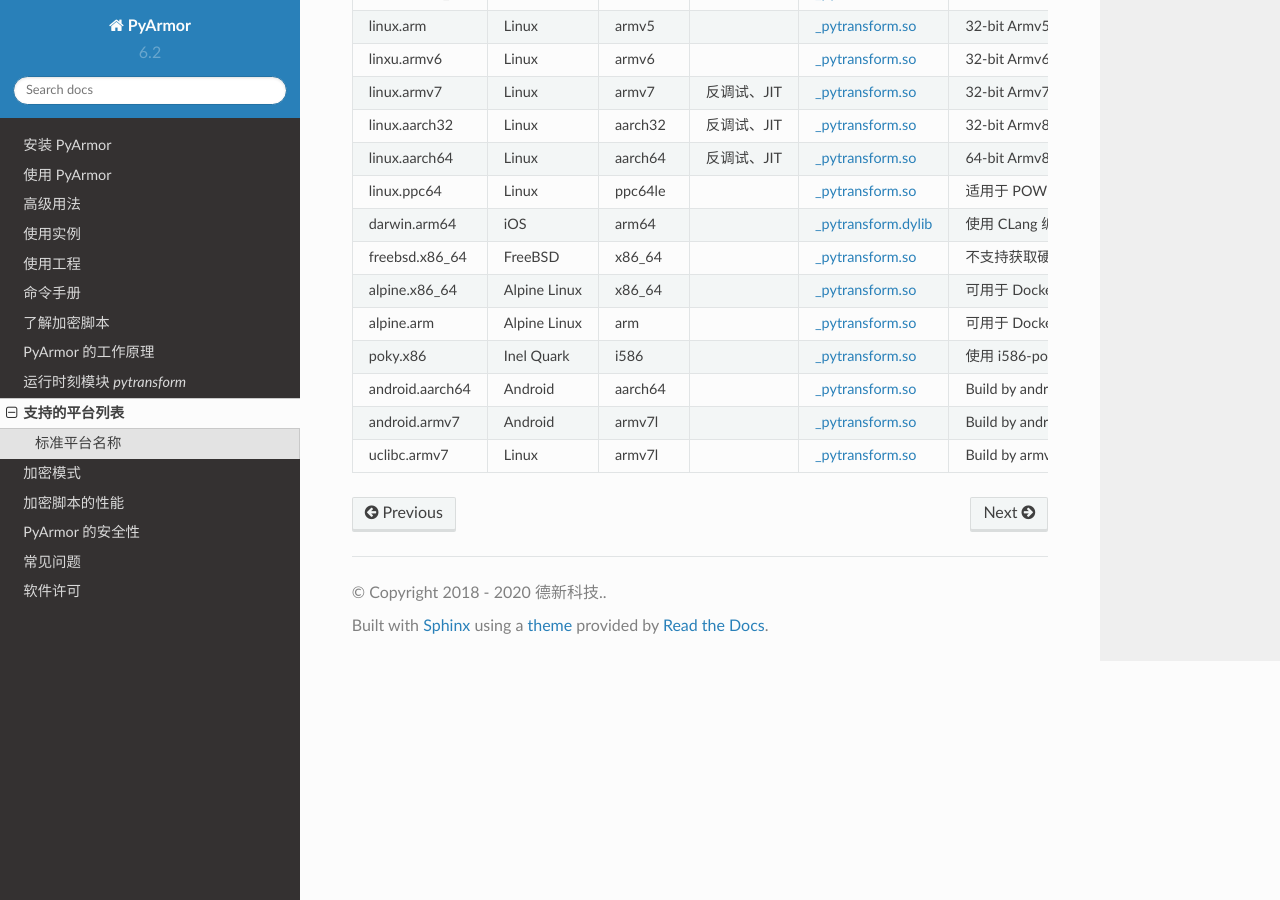
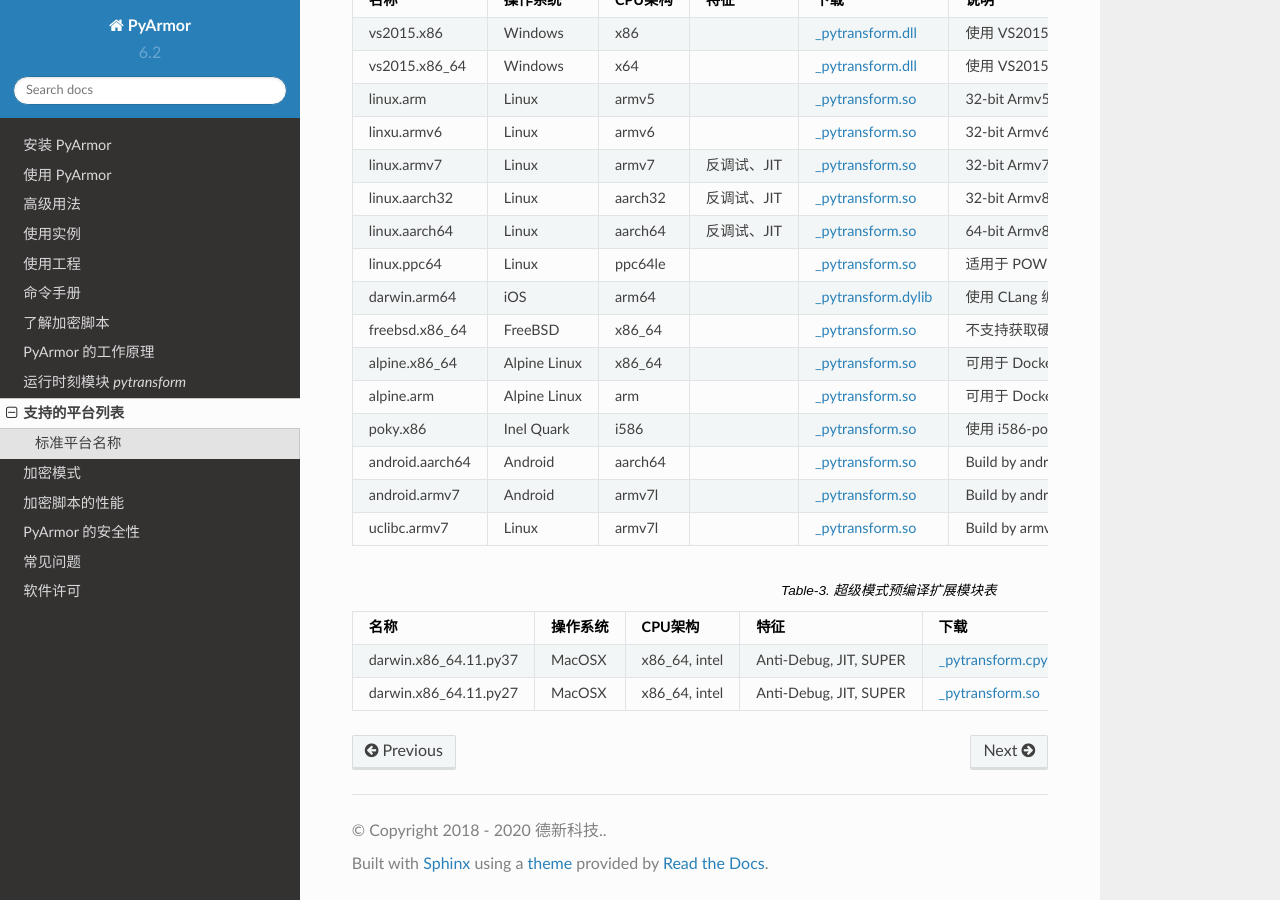
Before and after one commit to dashingsoft/pyarmor-docs-zh, a Sphinx documentation site: the page built from docs/platforms.rst, in a window 1280 px wide and 900 px high, scrolled down 2103 px. Built offline with Sphinx 7.4.7 and the Read the Docs theme 2.0.0, drawn with Linux system fonts in a browser that asks for light colours; some of the changed text lies outside the part shown.

Commit message:
Add super mode libraries

```diff
--- a/docs/platforms.rst
+++ b/docs/platforms.rst
@@ -13,6 +13,9 @@ PyArmor 的核心函数使用 C 来实现，对于常用的平台和部分嵌入
 在这些平台下面， `pyarmor` 会搜索 ``~/.pyarmor/platforms/SYSTEM/ARCH``
 ，其中 ``SYSTEM.ARCH`` 是一个 `标准平台名称`_ 。如果还没有下载，那么会
 自动从远程服务器下载相应平台的动态库。
+
+从 v6.2.0 开始， 新增加的 :ref:`超级模式` 和以前的动态库不一样，它是直接使用扩展
+模块 :mod:`pytransform` ，预编译的扩展模块列在 `超级模式预编译扩展模块表`_
 
 最新的全部支持的动态库详细列表可以参考
 https://github.com/dashingsoft/pyarmor-core/blob/master/platforms/index.json
@@ -228,3 +231,27 @@ jondy.zhao@gmail.com
      -
      - `_pytransform.so <http://pyarmor.dashingsoft.com/downloads/latest/uclibc.armv7.0/_pytransform.so>`_
      - Build by armv7-buildroot-uclibceabihf-gcc
+
+.. list-table:: Table-3. 超级模式预编译扩展模块表
+   :name: 超级模式预编译扩展模块表
+   :widths: 10 10 10 20 10 40
+   :header-rows: 1
+
+   * - 名称
+     - 操作系统
+     - CPU架构
+     - 特征
+     - 下载
+     - 说明
+   * - darwin.x86_64.11.py37
+     - MacOSX
+     - x86_64, intel
+     - Anti-Debug, JIT, SUPER
+     - `_pytransform.cpython-37m-darwin.so <http://pyarmor.dashingsoft.com/downloads/latest/darwin.x86_64.11.py37/_pytransform.cpython-37m-darwin.so>`_
+     - Built by CLang with MacOSX10.11
+   * - darwin.x86_64.11.py27
+     - MacOSX
+     - x86_64, intel
+     - Anti-Debug, JIT, SUPER
+     - `_pytransform.so <http://pyarmor.dashingsoft.com/downloads/latest/darwin.x86_64.11.py27/_pytransform.so>`_
+     - Built by CLang with MacOSX10.11
```
